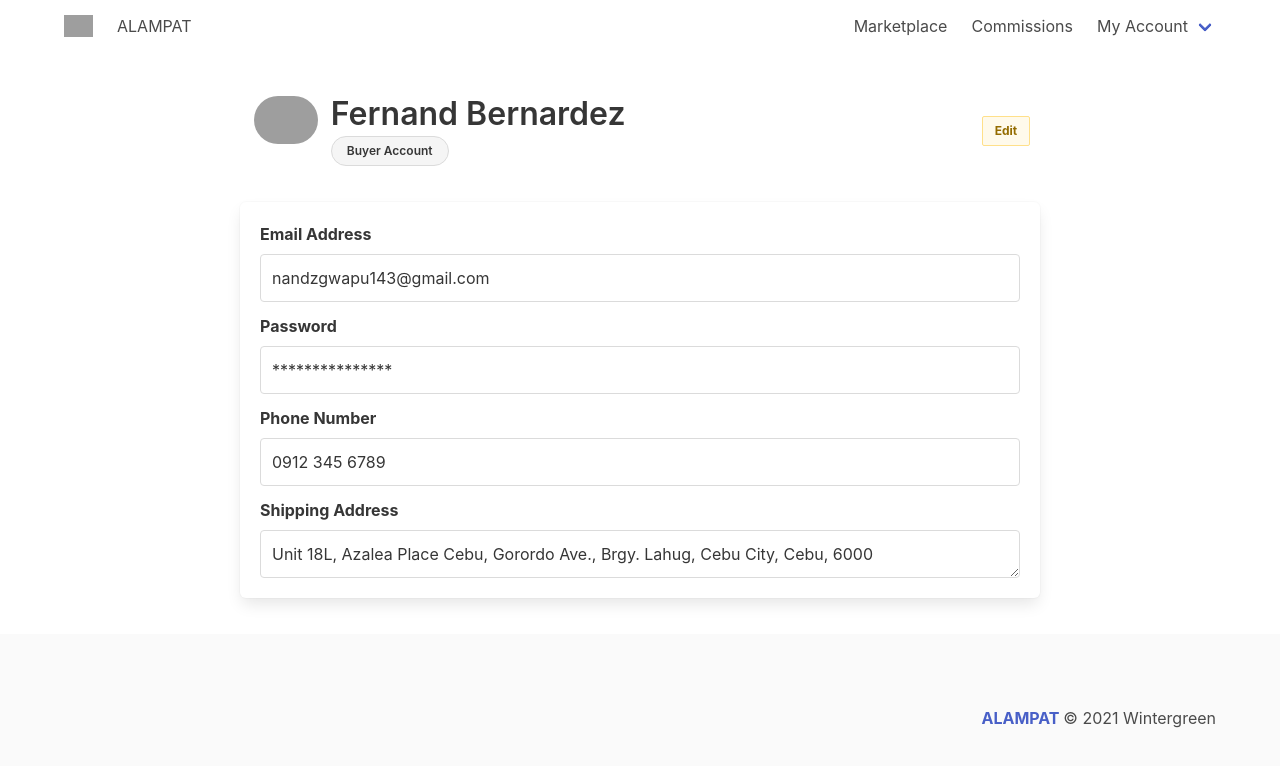
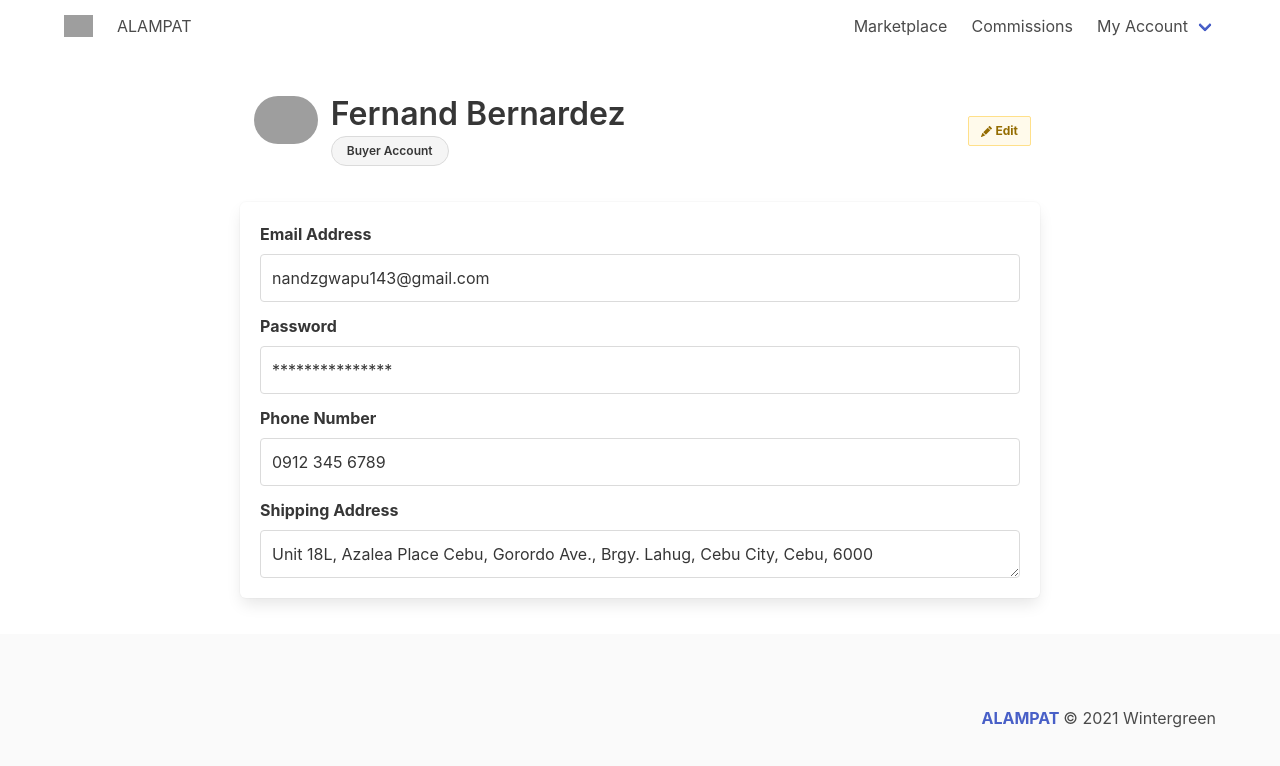
Before and after one commit to Littoo/ALAMPAT-Front-Back-End, an Angular app: page / in a window 1280 px wide. Shown: the top 766 px of the page. Built offline with nearby package versions, Linux system fonts and the light colour scheme; grey boxes are pictures that could not be loaded.

Commit message:
Minor Changes to MyAccountBuyer and EditAccountBuyer
Added Icon to "Edit" Button; Updated "Shipping Address" label

```diff
--- a/src/app/components/editaccountbuyer/editaccountbuyer.component.html
+++ b/src/app/components/editaccountbuyer/editaccountbuyer.component.html
@@ -49,7 +49,7 @@
                 </div>
 
                 <div class="field">
-                    <label class="label ">Address</label>
+                    <label class="label ">Shipping Address</label>
                     <div class="control">
                         <input [ngClass]="{ 'has-error': formControls.address?.errors }" class="input" formControlName="address" placeholder="Unchanged">
                     </div>
--- a/src/app/components/myaccountbuyer/myaccountbuyer.component.html
+++ b/src/app/components/myaccountbuyer/myaccountbuyer.component.html
@@ -43,9 +43,13 @@
                 <div class="tile is-5 is-child"><!--EMPTY SPACE--></div>
                 <div class="tile is-5 is child">
                     <div class="buttons is-right">
-                        &nbsp; &nbsp;
                         <button (click)="onClickEditAccountBuyer();" class="button is-warning is-light is-small is-outlined">
+                            <svg xmlns="http://www.w3.org/2000/svg" width="11" height="11" fill="currentColor" class="bi bi-pencil-fill" viewBox="0 0 16 16">
+                                <path d="M12.854.146a.5.5 0 0 0-.707 0L10.5 1.793 14.207 5.5l1.647-1.646a.5.5 0 0 0 0-.708l-3-3zm.646 6.061L9.793 2.5 3.293 9H3.5a.5.5 0 0 1 .5.5v.5h.5a.5.5 0 0 1 .5.5v.5h.5a.5.5 0 0 1 .5.5v.5h.5a.5.5 0 0 1 .5.5v.207l6.5-6.5zm-7.468 7.468A.5.5 0 0 1 6 13.5V13h-.5a.5.5 0 0 1-.5-.5V12h-.5a.5.5 0 0 1-.5-.5V11h-.5a.5.5 0 0 1-.5-.5V10h-.5a.499.499 0 0 1-.175-.032l-.179.178a.5.5 0 0 0-.11.168l-2 5a.5.5 0 0 0 .65.65l5-2a.5.5 0 0 0 .168-.11l.178-.178z"/>
+                            </svg>
+                            &nbsp;
                             <strong>Edit</strong>
+
                         </button>
                     </div>
                 </div>
```
